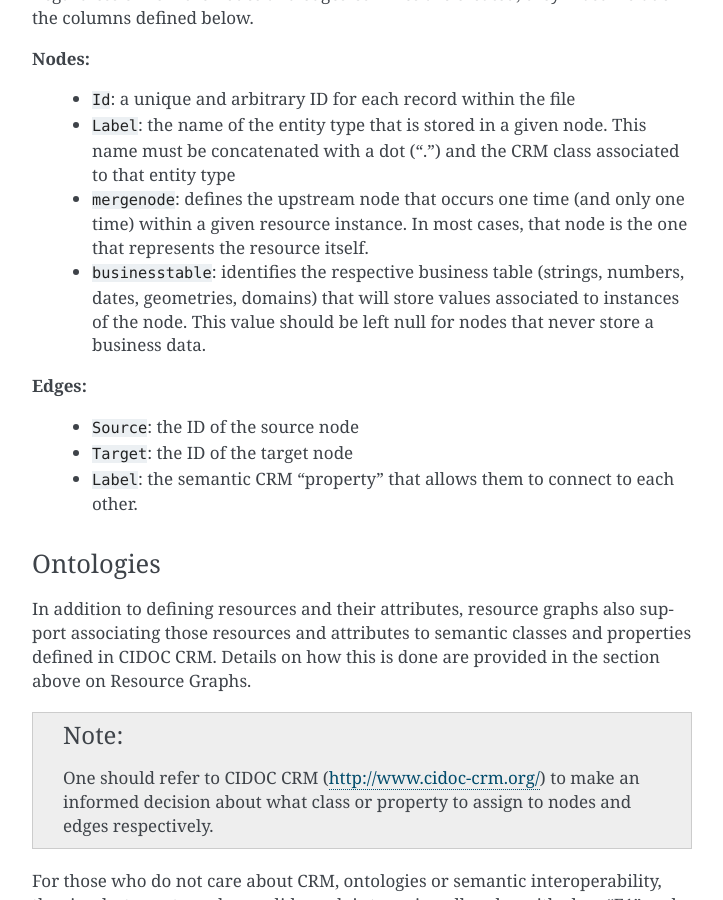
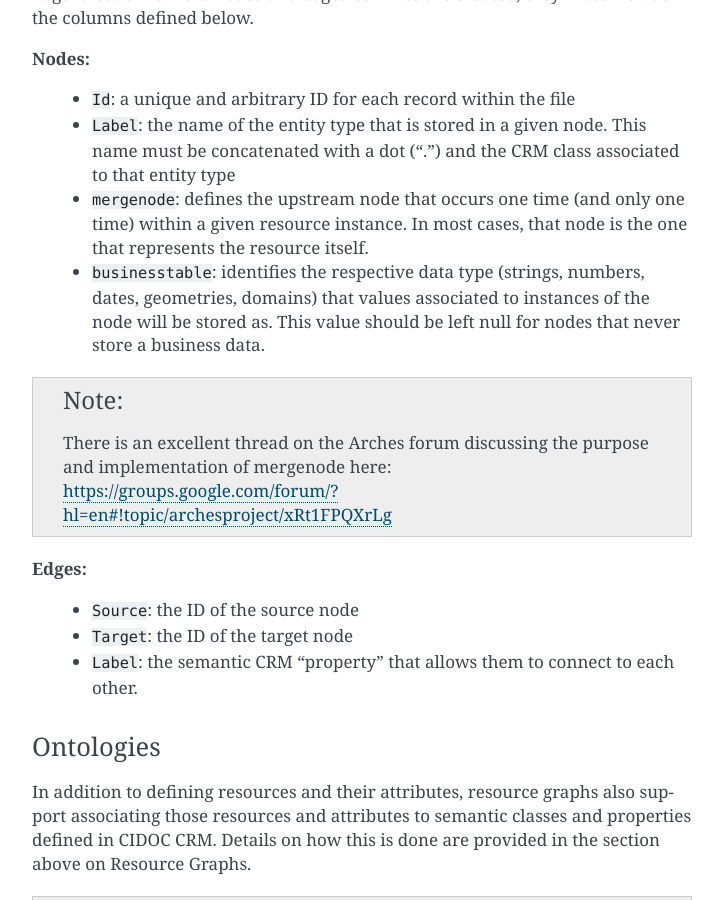
Before and after one commit to archesproject/arches-docs, a Sphinx documentation site: the page built from docs/arches-data.txt, in a window 1280 px wide and 900 px high, scrolled down 3808 px. Shown: the whole window, without its empty margins (388-1111 px from the left). Built offline with Sphinx 7.4.7, drawn with Linux system fonts in a browser that asks for light colours.

Commit message:
add a link to arches thread on mergenodes

```diff
--- a/docs/arches-data.txt
+++ b/docs/arches-data.txt
@@ -86,7 +86,10 @@ Regardless of how the nodes and edges CSV files are created, they must include t
 	* ``Id``: a unique and arbitrary ID for each record within the file
 	* ``Label``: the name of the entity type that is stored in a given node.  This name must be concatenated with a dot (".") and the CRM class associated to that entity type
 	* ``mergenode``: defines the upstream node that occurs one time (and only one time) within a given resource instance.  In most cases, that node is the one that represents the resource itself.
-	* ``businesstable``: identifies the respective business table (strings, numbers, dates, geometries, domains) that will store values associated to instances of the node. This value should be left null for nodes that never store a business data.
+	* ``businesstable``: identifies the respective data type (strings, numbers, dates, geometries, domains) that values associated to instances of the node will be stored as. This value should be left null for nodes that never store a business data.
+
+.. note:: There is an excellent thread on the Arches forum discussing the purpose and implementation of mergenode here: https://groups.google.com/forum/?hl=en#!topic/archesproject/xRt1FPQXrLg
+
 
 **Edges:**
 
```
